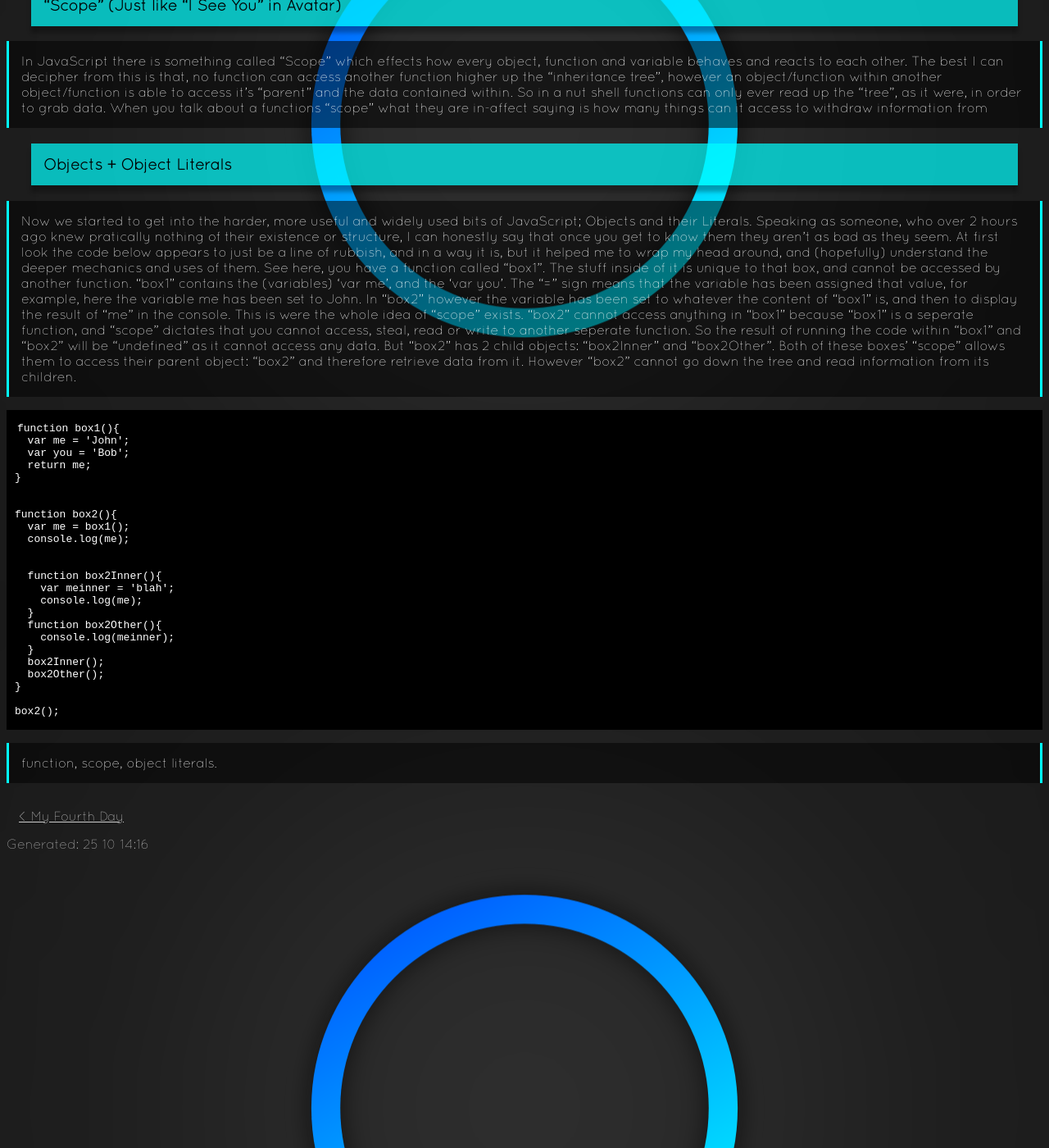
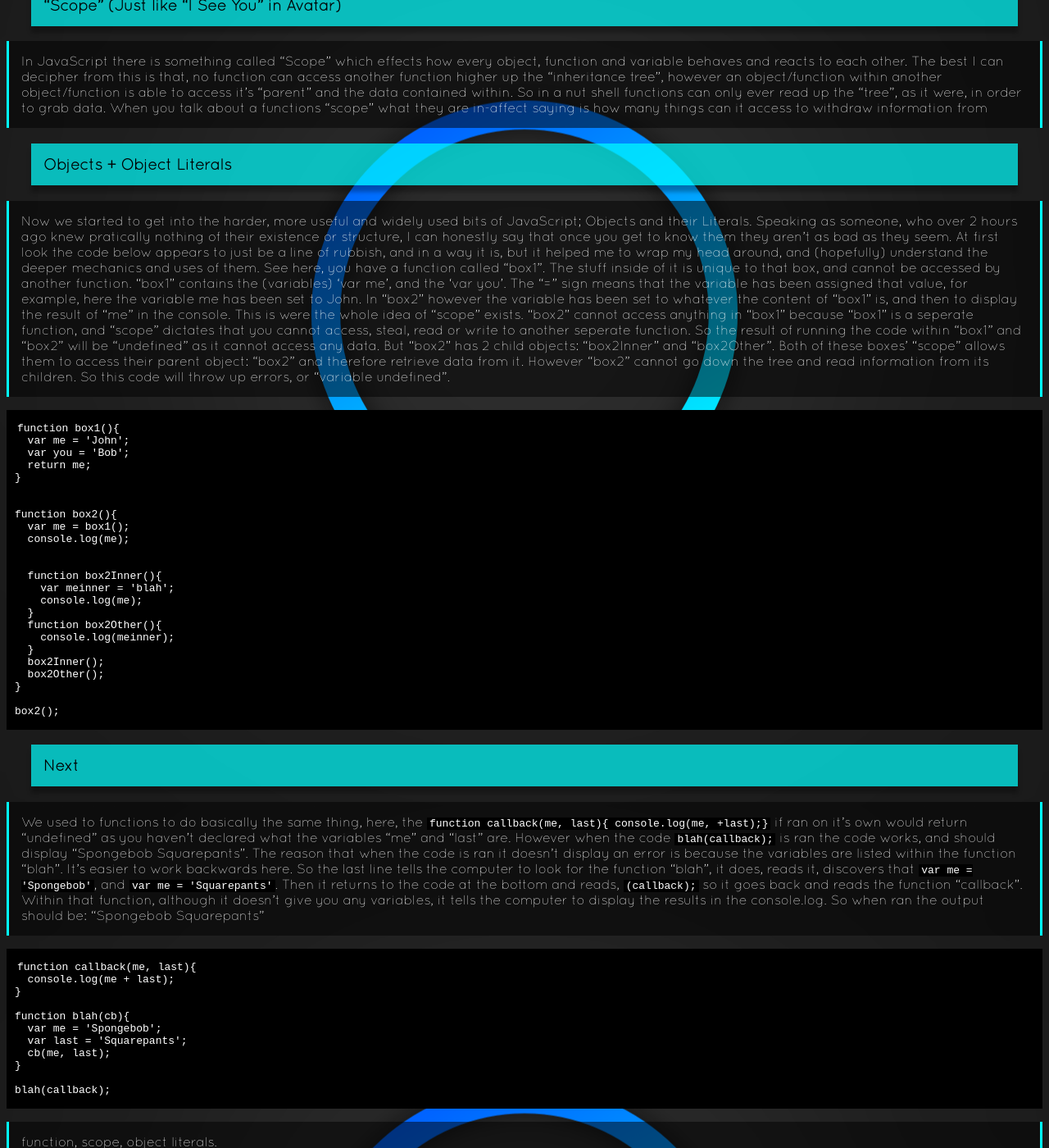
Before and after one commit to boffnoff/boffnoff.github.com, a Jekyll site: the page built from _posts/2013-10-25-last-and-final-day.md, in a window 1280 px wide and 1400 px high, scrolled down 744 px. Shown: the whole window at 82% size. Built offline with Jekyll 4.4.1, drawn with Linux system fonts in a browser that asks for light colours.

Commit message:
explained the blah(callback); thing

```diff
--- a/_posts/2013-10-25-last-and-final-day.md
+++ b/_posts/2013-10-25-last-and-final-day.md
@@ -41,7 +41,8 @@ accessed by another function. "box1" contains the (variables) 'var me', and the
 set to John. In "box2" however the variable has been set to whatever the content of "box1" is, and then to display the result of "me" in the console. This is were the whole idea of "scope" exists.
 "box2" cannot access anything in "box1" because "box1" is a seperate function, and "scope" dictates that you cannot access, steal, read or write to another seperate function. So the result of running
 the code within "box1" and "box2" will be "undefined" as it cannot access any data. But "box2" has 2 child objects: "box2Inner" and "box2Other". Both of these boxes' "scope" allows them to access
-their parent object: "box2" and therefore retrieve data from it. However "box2" cannot go down the tree and read information from its children.
+their parent object: "box2" and therefore retrieve data from it. However "box2" cannot go down the tree and read information from its children. So this code will throw up errors, or
+"variable undefined".
 
 
 
@@ -70,6 +71,33 @@ their parent object: "box2" and therefore retrieve data from it. However "box2"
 
     box2();
 
+###Next
+
+We used to functions to do basically the same thing, here, the `function callback(me, last){ console.log(me, +last);}` if ran on it's own would return "undefined" as you haven't declared what the
+variables "me" and "last" are. However when the code `blah(callback);` is ran the code works, and should display "Spongebob Squarepants". The reason that when the code is ran it doesn't display an
+error is because the variables are listed within the function "blah". It's easier to work backwards here. So the last line tells the computer to look for the function "blah", it does, reads it,
+discovers that `var me = 'Spongebob'`, and `var me = 'Squarepants'`. Then it returns to the code at the bottom and reads, `(callback);` so it goes back and reads the function "callback". Within that
+function, although it doesn't give you any variables, it tells the computer to display the results in the console.log. So when ran the output should be: "Spongebob Squarepants"
+
+
+
+
+    function callback(me, last){
+      console.log(me + last);
+    }
+
+    function blah(cb){
+      var me = 'Spongebob';
+      var last = 'Squarepants';
+      cb(me, last);
+    }
+
+    blah(callback);
+
+
+
+
+
 
 
 
```
